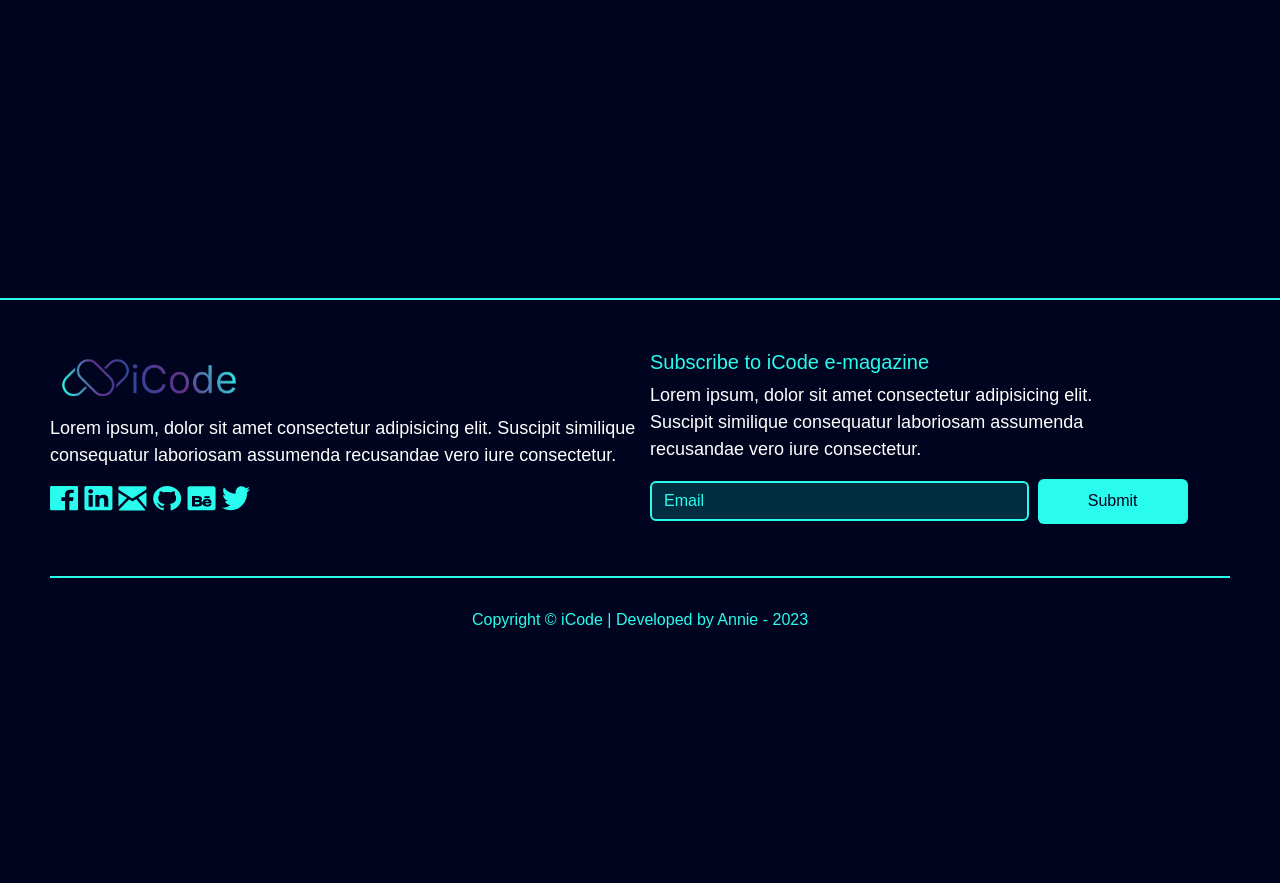
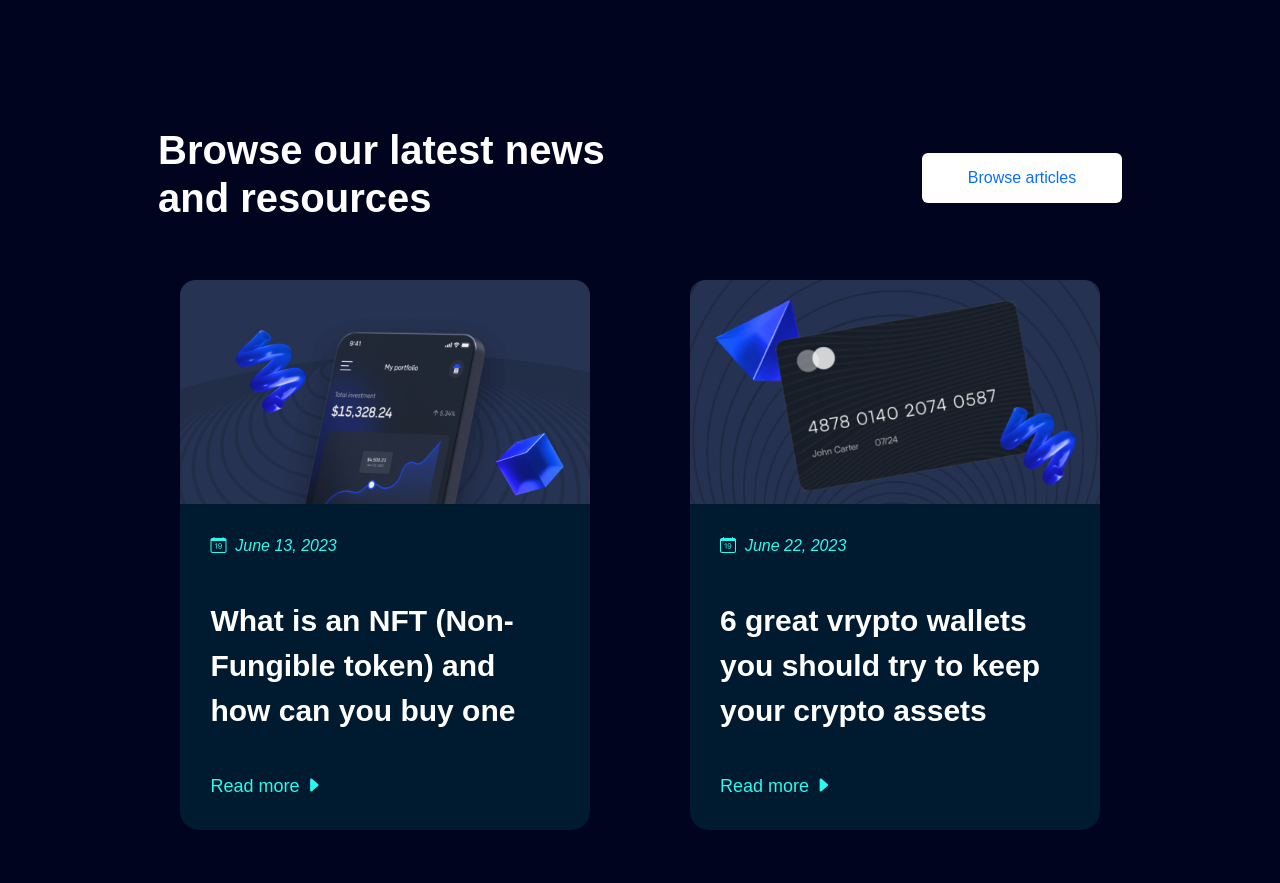
Before and after one commit to hannie404/blockchain, a plain HTML site: page index.html in a window 1280 px wide. Shown: the part 5549-6432 px from the top of the page. Before the commit the page ends 6247 px from the top, so only its background shows below. Drawn offline with nearby package versions, Linux system fonts and the light colour scheme.

Commit message:
more changes

```diff
--- a/assets/css/mobile.css
+++ b/assets/css/mobile.css
@@ -1,7 +1,3 @@
-body{
-    overflow-x: hidden;
-}
-
 @media screen and (max-width: 1100px){
     .container{
         display: grid;
@@ -197,7 +193,7 @@ body{
 
     .reasons-text{
         flex-direction: column !important;
-        margin: 10% 20% 0% 20% !important;
+        margin: 10% 10% 0% 10% !important;
     }
 
     .why-1, .why-2{
@@ -299,7 +295,7 @@ body{
 
     .invest-text h1{
         min-width: 20px !important;
-        text-align: center;
+        text-align: center !important;
     }
 
     .invest-btn, .invest-btn-learn{
@@ -314,4 +310,14 @@ body{
         justify-content: center;
         flex-wrap: wrap;
     }
+
+    .news-card{
+        margin: 20px 10px;
+        width: 100%;
+        min-width: 300px;
+    }
+
+    .news-1{
+        flex-wrap: wrap;
+    }
 }
--- a/assets/css/template.css
+++ b/assets/css/public.css
@@ -1,10 +1,12 @@
 *{
     font-family: Arial, Helvetica, sans-serif;
+    box-sizing: border-box;
 }
 
 body{
     margin: 0%;
     background-color: #00041E !important;
+    overflow-x: hidden!important ;
 }
 
 .container{
@@ -111,6 +113,22 @@ header{
     justify-content: center;
 }
 
+main{
+    grid-area: main;
+    height: 100%;
+    display: flex;
+    flex-direction: row;
+    justify-content: center;
+    flex-flow: wrap;
+}
+
+main .article{
+    width: fit-content;
+    height: fit-content;
+    display: flex;
+    flex-direction: row;
+}
+
 .footer{
     background-color: #00041E;
     color: #29FCEF;
@@ -131,14 +149,6 @@ header{
 
 img{
     width: 300px;
-}
-
-.blur{
-    width: 1600px;
-    position: absolute;
-    left: -700px;
-    top: -100px;
-    z-index: -1;
 }
 
 .f-texts{
@@ -184,7 +194,29 @@ img{
     margin-top: 30px;
 }
 
-/* other styles */
+.blur{
+    width: 1600px;
+    position: absolute;
+    left: -700px;
+    top: -100px;
+    z-index: -1;
+}
+
+.blur-2{
+    width: 1600px;
+    position: absolute;
+    left: 700px;
+    top: 1000px;
+    z-index: -1;
+}
+
+.blur-3{
+    width: 1600px;
+    position: absolute;
+    left: -700px;
+    top: 3000px;
+    z-index: -1;
+}
 
 @media screen and (max-width: 1100px){
     .container{
@@ -199,12 +231,14 @@ img{
     }
 
     .footer{
+        width: 100%;
+        padding: 20px !important;
         position: relative;
         top: 20px;
         bottom: -10vh;
         display: grid;
         grid-auto-flow: auto;
-        grid-template-columns: 50vw !important;
+        grid-template-columns: auto !important;
         grid-template-rows: 1fr auto;
         height: fit-content !important;
         justify-content: center !important;
@@ -212,6 +246,11 @@ img{
             'footer-1'
             'footer-2'
             'ctto';
+    }
+
+    .article.text{
+        width: 100% !important;
+        padding: 20px !important;
     }
 
     .footer-2{
@@ -259,7 +298,8 @@ img{
         border: 3px solid #0d6efd;
         border-radius: 3px;
         color: #0d6efd;
-        padding: 8px;
+        padding: 1px 8px 1px 8px;
+        /* height: 35px; */
     }
 
     .nav > .nav-links {
@@ -297,6 +337,7 @@ img{
         margin-left: 33%;
     }
 
+    /*   */
     .nav > #nav-check:not(:checked) ~ .nav-links {
         height: 0px;
     }
@@ -305,11 +346,26 @@ img{
         overflow-y: auto;
     }
 
+    .get-started{
+        width: 100px;
+        height: fit-content;
+        font-size: 12px;
+    }
+
+    .logo{
+        width: 150px !important;
+        margin-left: 10px !important;
+    }
+
     .blur{
         position: absolute;
         left: -1000px;
         top: -50px;
     }
 
-    /* other styles here */
+    .blur{
+        position: absolute;
+        left: -1000px;
+        top: -50px;
+    }
 }
--- a/assets/css/style.css
+++ b/assets/css/style.css
@@ -132,7 +132,7 @@ main .article{
 .footer{
     background-color: #00041E;
     color: #29FCEF;
-    height: 400px !important;
+    height: 500px !important;
     border-top: 2px solid #29FCEF;
     grid-area: footer;
     padding: 50px;
@@ -612,3 +612,76 @@ hr{
     width: 150px;
     color: #fff;
 }
+
+/* news css */
+
+.news{
+    width: 100%;
+    height: fit-content;
+    padding: 10% 10% 0% 10%;
+}
+
+.news-1 > h1{
+    color: #fff;
+    font-size: 40px;
+    font-weight: bold;
+    width: 500px;
+    align-items: center;
+}
+
+.news-1{
+    margin: 0px 30px;
+}
+
+.news-2{
+    display: flex;
+    flex-direction: row;
+    flex-wrap: wrap;
+    justify-content: center;
+}
+
+.browse-btn{
+    background-color: #fff;
+    color: #0d6efd;
+    width: 200px;
+}
+
+.browse-btn:hover{
+    background-color: #0d6efd;
+    color: #fff;
+}
+
+.news-card{
+    background-color: #00ffee16;
+    width: 40%;
+    border-radius: 19px;
+    height: fit-content;
+    margin: 50px;
+    display: flex;
+    flex-wrap: wrap;
+}
+
+.news-img{
+    width: 100%;
+}
+
+.news-text{
+    margin: 30px;
+}
+
+.bi{
+    color: #29FCEF;
+}
+
+.news-text p{
+    color: #fff;
+    font-size: 30px;
+    font-weight: bold;
+    margin: 40px 0px;
+}
+
+.news-a{
+    text-decoration: none;
+    color: #29FCEF;
+    font-size: 18px;
+}
--- a/index.html
+++ b/index.html
@@ -274,6 +274,33 @@
                 </div>
             </div>
 
+            <!-- news -->
+
+            <div class="news">
+                <div class="news-1 d-flex flex-row justify-content-between align-items-center">
+                    <h1 style="text-align: start;">Browse our latest news and resources</h1>
+                    <input type="button" class="btn browse-btn" value="Browse articles">
+                </div>
+                <div class="news-2">
+                    <div class="news-card">
+                        <img src="./assets/public/61d3a5098850a669fa891d6c-blogpostfeaturedimage06defixtemplate-1@2x.png" alt="news image" class="news-img">
+                        <div class="news-text">
+                            <i class="bi bi-calendar-date"> &nbsp;June 13, 2023</i>
+                            <p>What is an NFT (Non-Fungible token) and how can you buy one</p>
+                            <a href="#" class="news-a">Read more <i class="bi bi-caret-right-fill"></i></a>
+                        </div>
+                    </div>
+                    <div class="news-card">
+                        <img src="./assets/public/61d3a5098850a6329d891d69-blogpostfeaturedimage05defixtemplatep500-2@2x.png" alt="news image" class="news-img">
+                        <div class="news-text">
+                            <i class="bi bi-calendar-date"> &nbsp;June 22, 2023</i>
+                            <p>6 great vrypto wallets you should try to keep your crypto assets</p>
+                            <a href="#" class="news-a">Read more <i class="bi bi-caret-right-fill"></i></a>
+                        </div>
+                    </div>
+                </div>
+            </div>
+
             <!-- footer -->
 
             <footer class="footer">
```
Also changed, not shown: template.html (+6 -4 lines).
